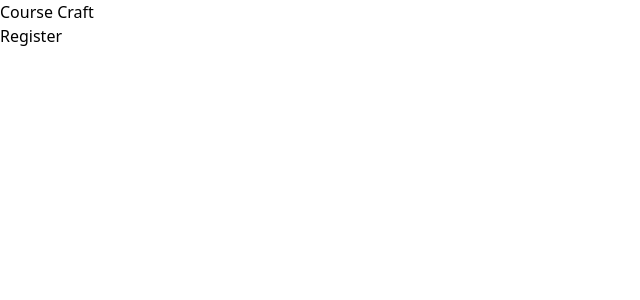
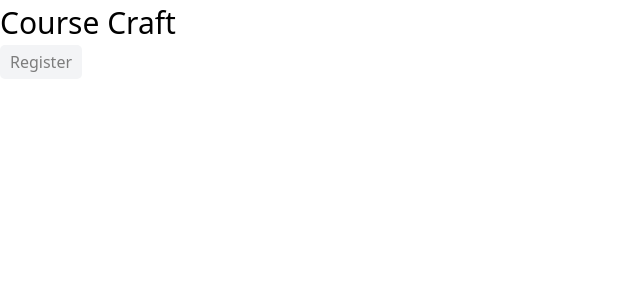
Before and after one commit to KabirBose/Course-Craft, a Next.js app: page / in a window 1280 px wide. Shown: the top 300 px of the page, without its empty margins (0-640 px from the left). Built offline with nearby package versions, Linux system fonts and the light colour scheme.

Commit message:
added global styling

```diff
--- a/src/app/(pages)/page.tsx
+++ b/src/app/(pages)/page.tsx
@@ -5,7 +5,9 @@ export default function () {
     <div className="flex flex-col gap-5 justify-center items-center h-[100vh]">
       <h1>Course Craft</h1>
 
-      <Link href="/register">Register</Link>
+      <Link href="/register">
+        <button>Register</button>
+      </Link>
     </div>
   );
 }
--- a/src/app/globals.css
+++ b/src/app/globals.css
@@ -2,14 +2,33 @@
 @tailwind components;
 @tailwind utilities;
 
+h1 {
+  font-size: 30px;
+}
+h2 {
+  font-size: 25px;
+}
+h2 {
+  font-size: 20px;
+}
+
 input {
   background-color: #f3f4f6;
+  padding: 5px 10px;
+  border-radius: 5px;
 }
 input:focus {
   outline: none;
   border: none;
 }
 
+button {
+  background-color: #f3f4f6;
+  padding: 5px 10px;
+  border-radius: 5px;
+  color: #7d7d7d;
+}
+
 .sx-react-calendar-wrapper {
   width: 1000px;
   height: 500px;
```
